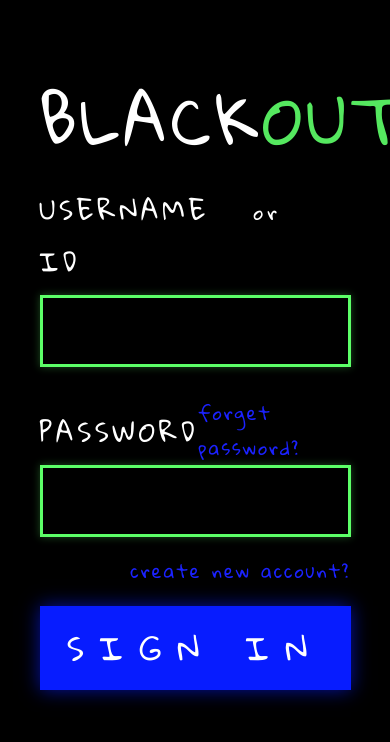
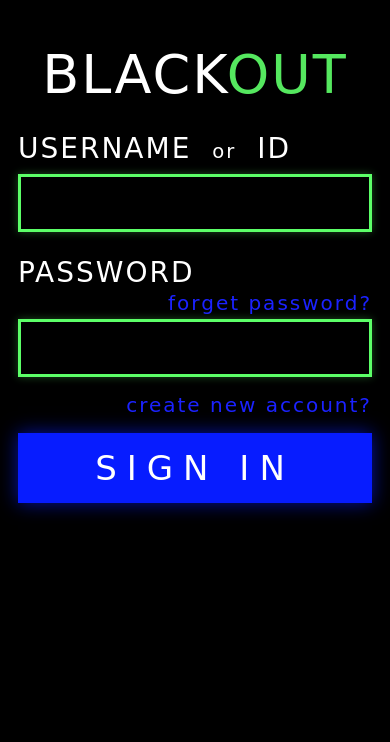
Before and after one commit to yaomatcha324/gdgc-hackathon, a plain HTML site: page index.html in a window 390 px wide. Drawn offline with Linux system fonts and the light colour scheme.

Commit message:
Update style.css

```diff
--- a/style.css
+++ b/style.css
@@ -1,4 +1,4 @@
-@import url('https://fonts.googleapis.com/css2?family=Gloria+Hallelujah&display=swap');
+
 
 * {
   box-sizing: border-box;
@@ -133,3 +133,78 @@ input:focus {
   font-size: 22px;
   text-align: center;
 }
+
+
+@media (max-width: 600px) {
+  .login-page {
+    align-items: flex-start;
+    padding: 28px 18px;
+  }
+
+  .login-panel {
+    width: 100%;
+    padding: 20px 0;
+  }
+
+  .logo {
+    font-size: 54px;
+    letter-spacing: 2px;
+    margin-bottom: 30px;
+    text-align: center;
+  }
+
+  form {
+    width: 100%;
+  }
+
+  .field-group {
+    margin-bottom: 24px;
+  }
+
+  label {
+    font-size: 28px;
+    letter-spacing: 2px;
+    line-height: 1.2;
+  }
+
+  label span {
+    margin: 0 10px;
+    font-size: 0.7em;
+  }
+
+  input {
+    height: 58px;
+    font-size: 22px;
+    padding: 8px 12px;
+    border-width: 3px;
+  }
+
+  .password-label-line {
+    display: block;
+  }
+
+  .small-link {
+    display: block;
+    text-align: right;
+    margin-top: -6px;
+    margin-bottom: 4px;
+    font-size: 20px;
+  }
+
+  .create-link {
+    font-size: 20px;
+    text-align: right;
+    margin-top: -8px;
+    margin-bottom: 16px;
+  }
+
+  .signin-button {
+    height: 70px;
+    font-size: 34px;
+    letter-spacing: 10px;
+  }
+
+  #message {
+    font-size: 18px;
+  }
+}
```
